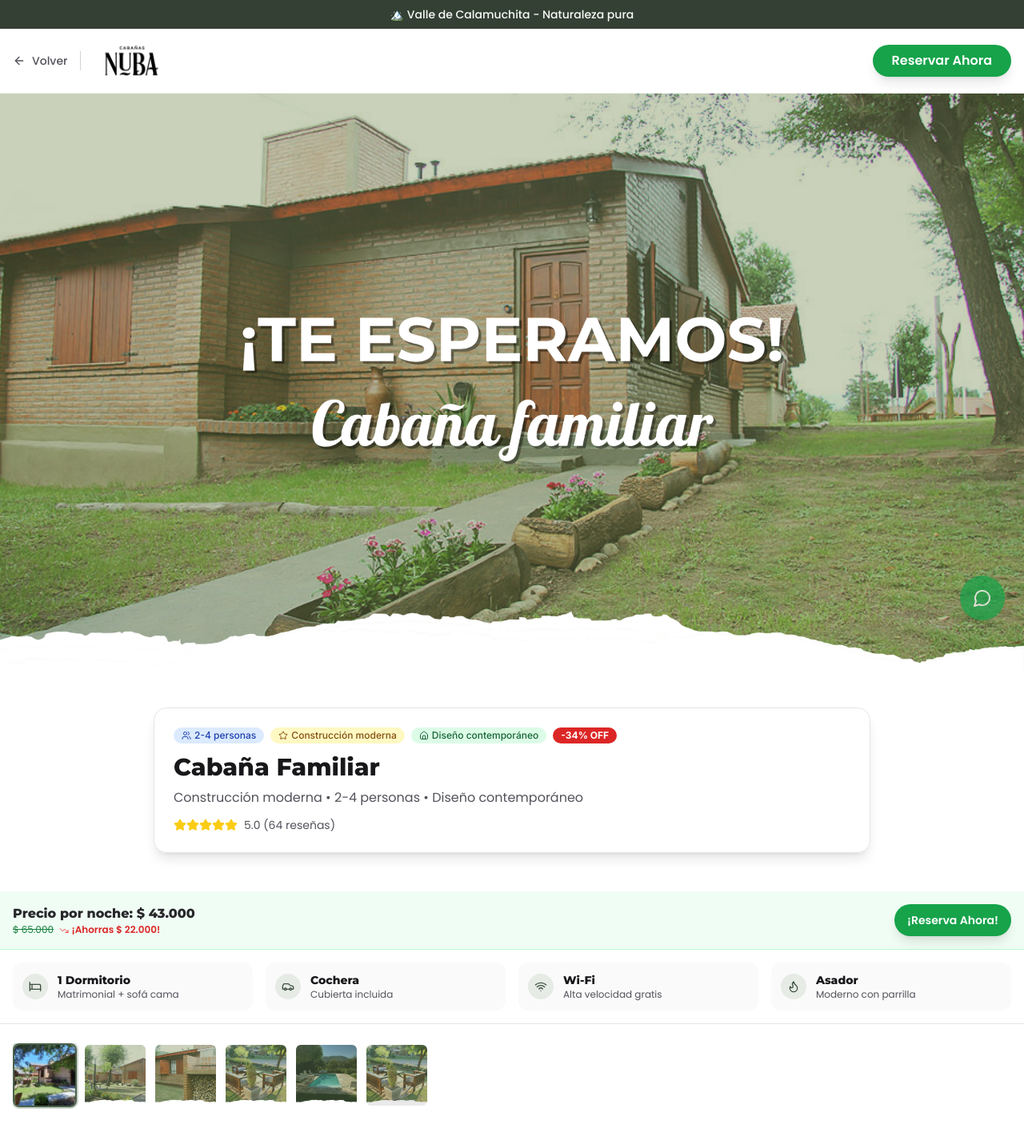
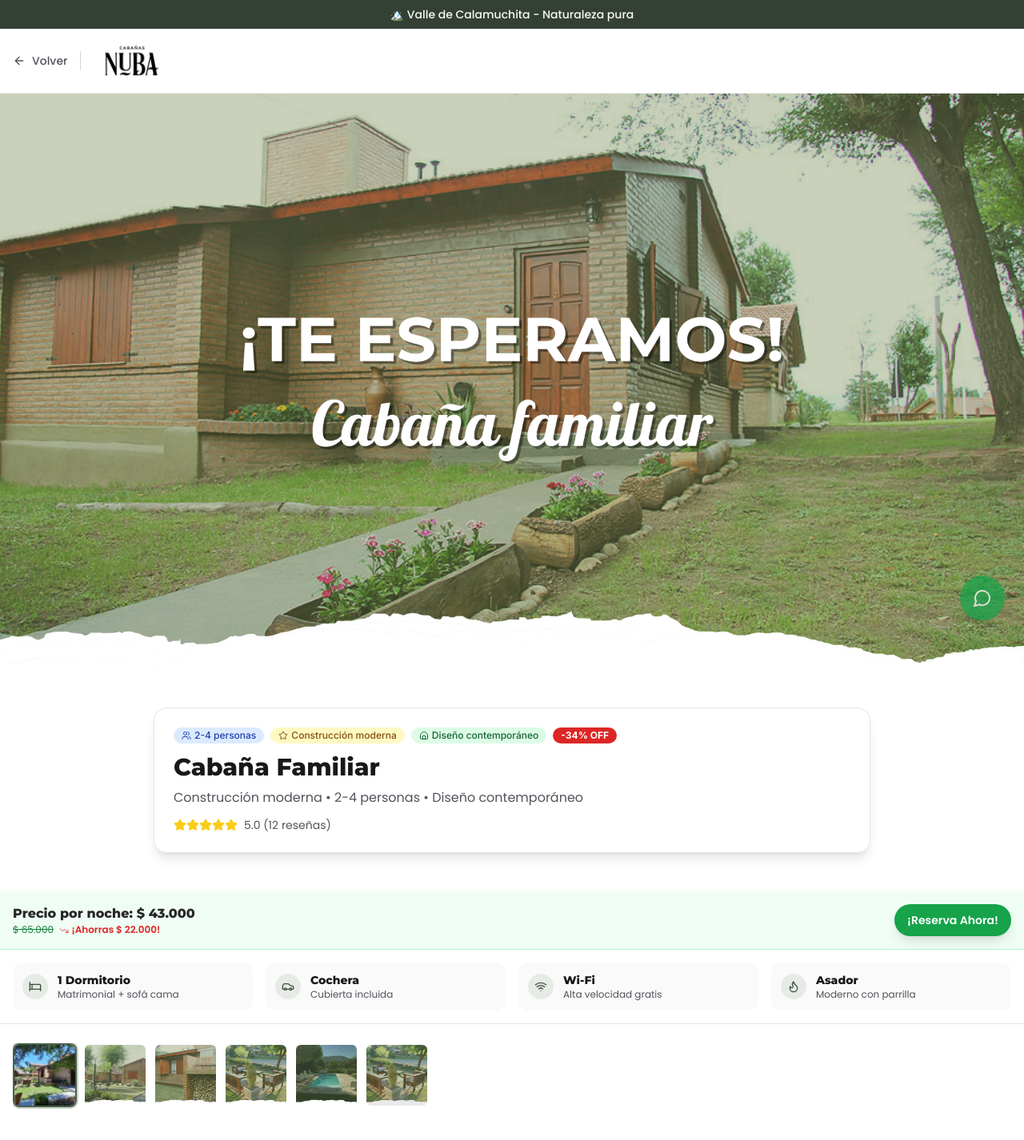
Before and after one commit to clientesweb/nubacabanias, a Next.js app: page /cabana-familiar in a window 1280 px wide. Shown: the top 1426 px of the page at 80% size. Built offline with nearby package versions, Linux system fonts and the light colour scheme.

Commit message:
Actualizar page.tsx

```diff
--- a/app/cabana-familiar/page.tsx
+++ b/app/cabana-familiar/page.tsx
@@ -266,12 +266,7 @@ Enviado desde el sitio web de Cabañas NUBA`
               />
             </Link>
           </div>
-          <Button
-            onClick={() => setIsFormVisible(true)}
-            className="bg-green-600 text-white hover:bg-green-700 px-3 py-2 text-xs sm:px-4 sm:py-2 sm:text-sm lg:px-6 lg:py-2 lg:text-base rounded-full font-poppins font-semibold shadow-lg hover:shadow-xl transition-all duration-300"
-          >
-            Reservar Ahora
-          </Button>
+          <div className="w-8"></div>
         </div>
       </header>
 
@@ -315,7 +310,7 @@ Enviado desde el sitio web de Cabañas NUBA`
                   {[...Array(5)].map((_, i) => (
                     <Star key={i} className="h-4 w-4 fill-yellow-400 text-yellow-400" />
                   ))}
-                  <span className="ml-2 text-sm text-stone-600 font-poppins">5.0 (64 reseñas)</span>
+                  <span className="ml-2 text-sm text-stone-600 font-poppins">5.0 (12 reseñas)</span>
                 </div>
               </div>
             </div>
```
